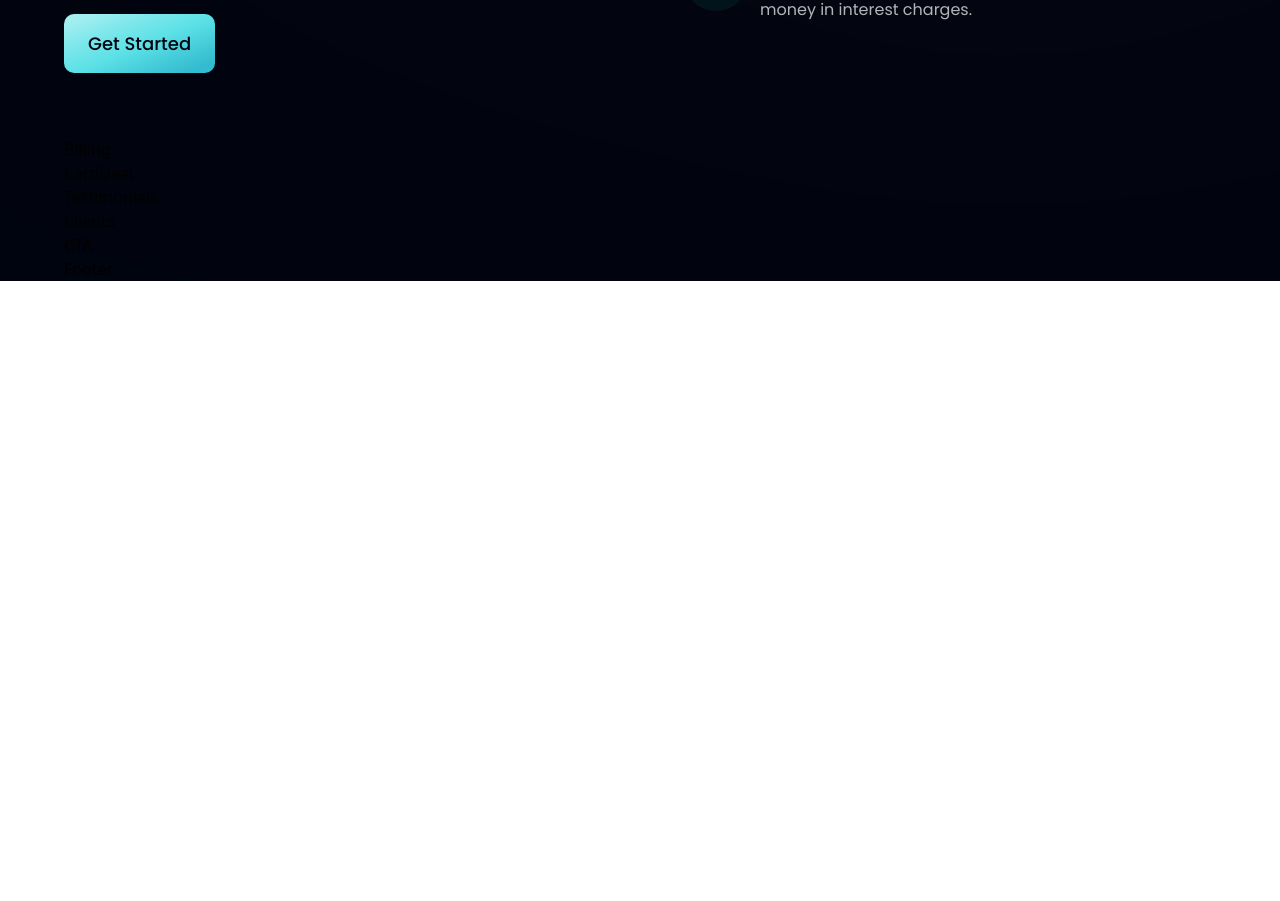
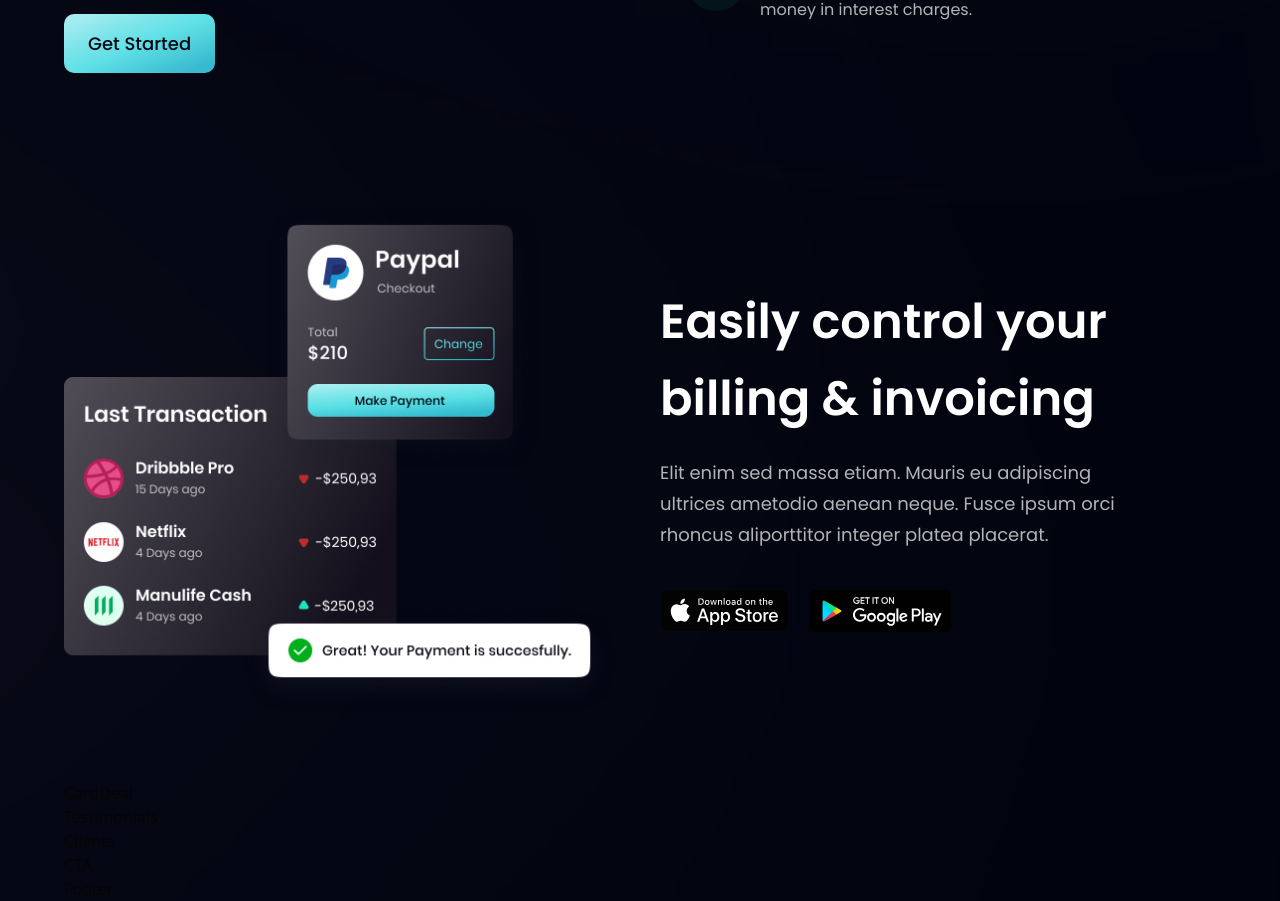
Before and after one commit to georgemwangi118/Bank-landingpage-ui, a React (Vite) app: page / in a window 1280 px wide. Shown: the part 1396-2297 px from the top of the page. Before the commit the page ends 1677 px from the top, so only its background shows below. Built offline with nearby package versions, Linux system fonts and the light colour scheme.

Commit message:
billing component

```diff
--- a/src/components/Billing.jsx
+++ b/src/components/Billing.jsx
@@ -1,7 +1,49 @@
 import React from "react";
+import { apple, bill, google } from "../assets";
+import styles, { layout } from "../style";
 
 const Billing = () => {
-  return <div>Billing</div>;
+  return (
+    <section id="product" className={layout.sectionReverse}>
+      <div className={layout.sectionImgReverse}>
+        <img
+          src={bill}
+          alt="billing"
+          className="w-[100%] h-[100%] relative z-[5]"
+        />
+
+        {/* gradient start */}
+        <div className="absolute z-[3] -left-1/2 top-0 w-[50%] h-[50%] rounded-full white__gradient" />
+        <div className="absolute z-[0] w-[50%] h-[50%] -left-1/2 bottom-0 rounded-full pink__gradient" />
+        {/* gradient end */}
+      </div>
+
+      <div className={layout.sectionInfo}>
+        <h2 className={styles.heading2}>
+          Easily control your <br className="sm:block hidden" /> billing &
+          invoicing
+        </h2>
+        <p className={`${styles.paragraph} max-w-[470px] mt-5`}>
+          Elit enim sed massa etiam. Mauris eu adipiscing ultrices ametodio
+          aenean neque. Fusce ipsum orci rhoncus aliporttitor integer platea
+          placerat.
+        </p>
+
+        <div className="flex flex-row flex-wrap sm:mt-10 mt-6">
+          <img
+            src={apple}
+            alt="google_play"
+            className="w-[128.86px] h-[42.05px] object-contain mr-5 cursor-pointer"
+          />
+          <img
+            src={google}
+            alt="google_play"
+            className="w-[144.17px] h-[43.08px] object-contain cursor-pointer"
+          />
+        </div>
+      </div>
+    </section>
+  );
 };
 
 export default Billing;
```
